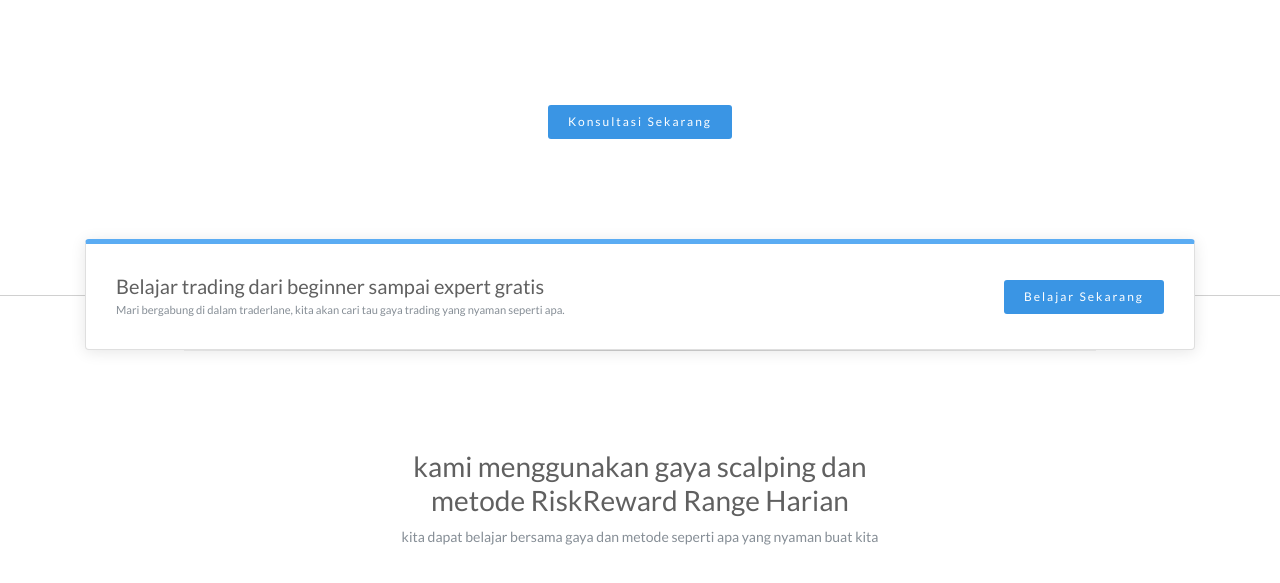
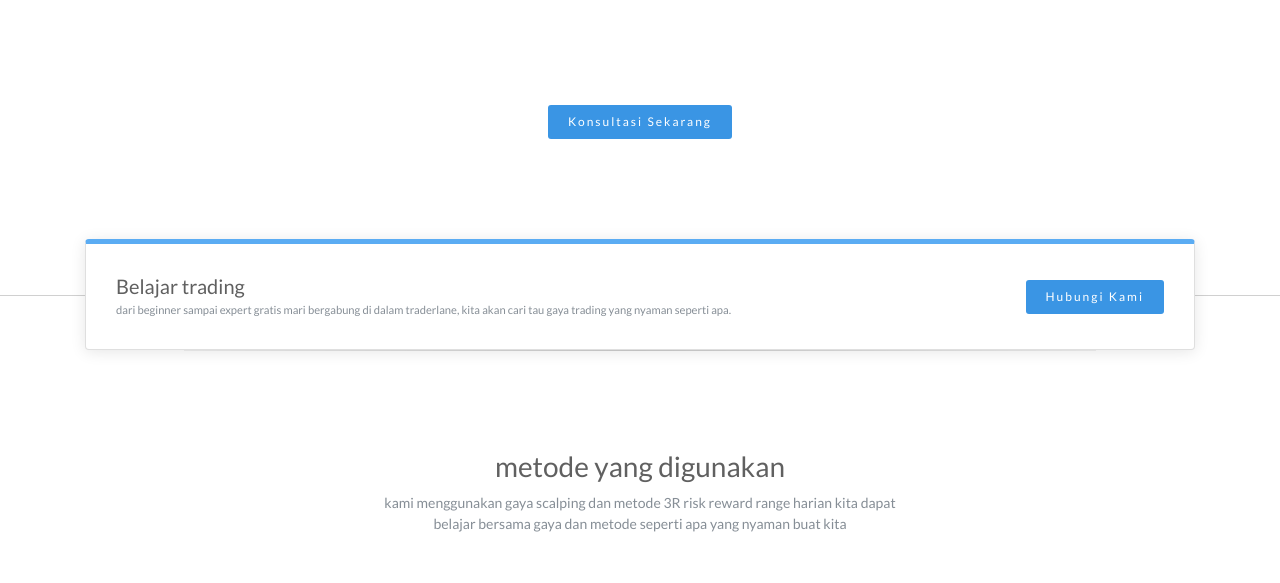
Before and after one commit to traderlane/traderlane.github.io, a plain HTML site: page index.html in a window 1280 px wide. Shown: the part 377-960 px from the top of the page. Drawn offline with Linux system fonts and the light colour scheme.

Commit message:
Update index.html

```diff
--- a/index.html
+++ b/index.html
@@ -64,12 +64,12 @@
 				      <div class="card card-floating">
 				        <div class="card-body card-padding d-md-flex align-items-center">
 				          <div>
-				            <h5 class="no-margin card-title"><strong>Belajar trading dari beginner sampai expert gratis</strong></h5>
-				            <p class="text-muted no-margin"><small>Mari bergabung di dalam traderlane, kita akan cari tau gaya trading yang nyaman seperti apa.</small></p>
+				            <h5 class="no-margin card-title"><strong>Belajar trading</strong></h5>
+				            <p class="text-muted no-margin"><small>dari beginner sampai expert gratis mari bergabung di dalam traderlane, kita akan cari tau gaya trading yang nyaman seperti apa.</small></p>
 				          </div>
 
 				          <div class="ml-auto">
-				          	<a class="btn" href="#">Belajar Sekarang</a>
+				          	<a class="btn" href="#">Hubungi Kami</a>
 				          </div>
 				        </div>
 				      </div>
@@ -80,8 +80,8 @@
 
 				<section class="row row-padding row-divider">
 				    <div class="col-md-6 offset-md-3 head-section text-center">
-					      <h3>kami menggunakan gaya scalping dan metode RiskReward Range Harian</h3>
-					      <p class="text-muted">kita dapat belajar bersama gaya dan metode seperti apa yang nyaman buat kita</p>
+					      <h3>metode yang digunakan</h3>
+					      <p class="text-muted">kami menggunakan gaya scalping dan metode 3R risk reward range harian kita dapat belajar bersama gaya dan metode seperti apa yang nyaman buat kita</p>
 				    </div>
 
 
```
